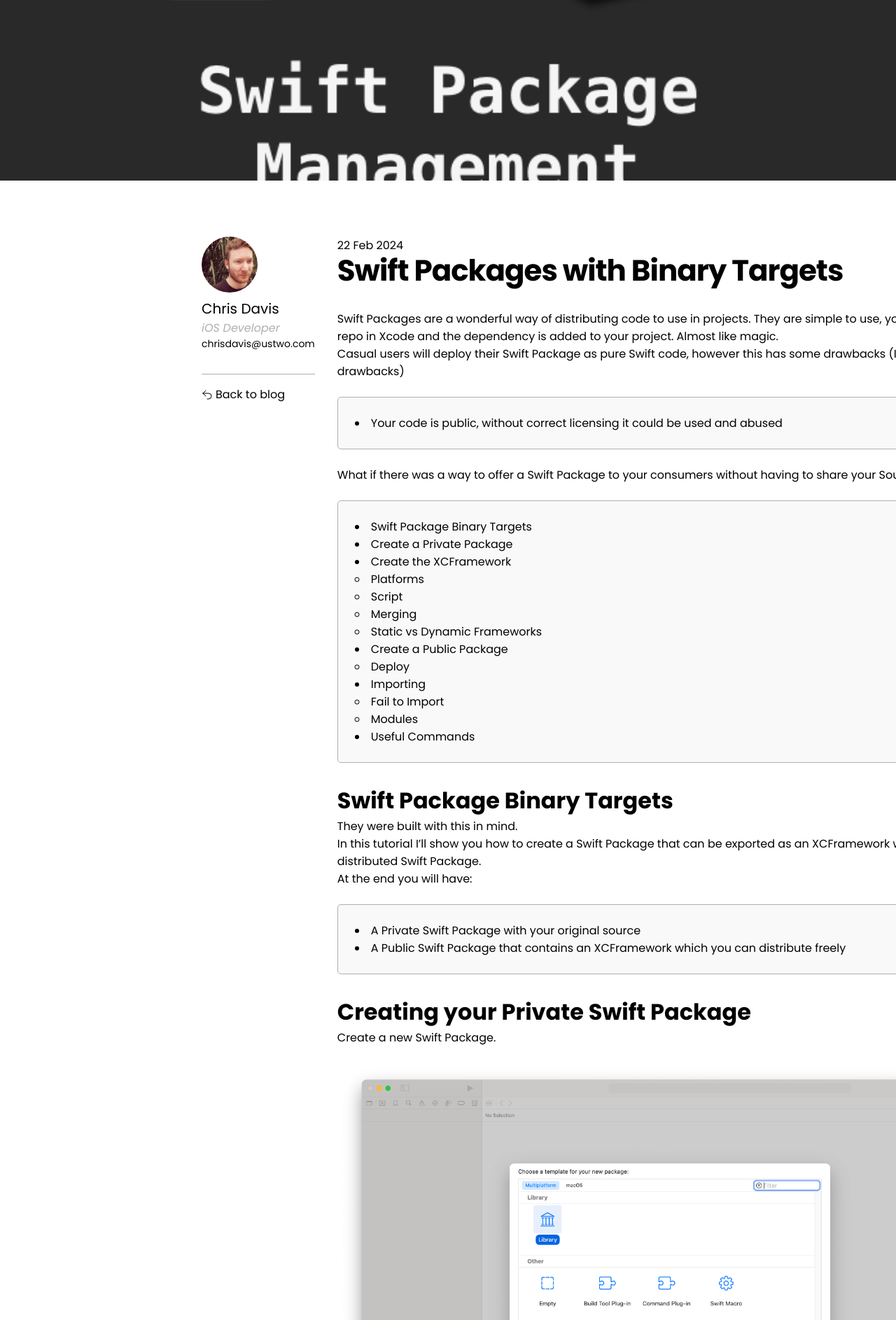
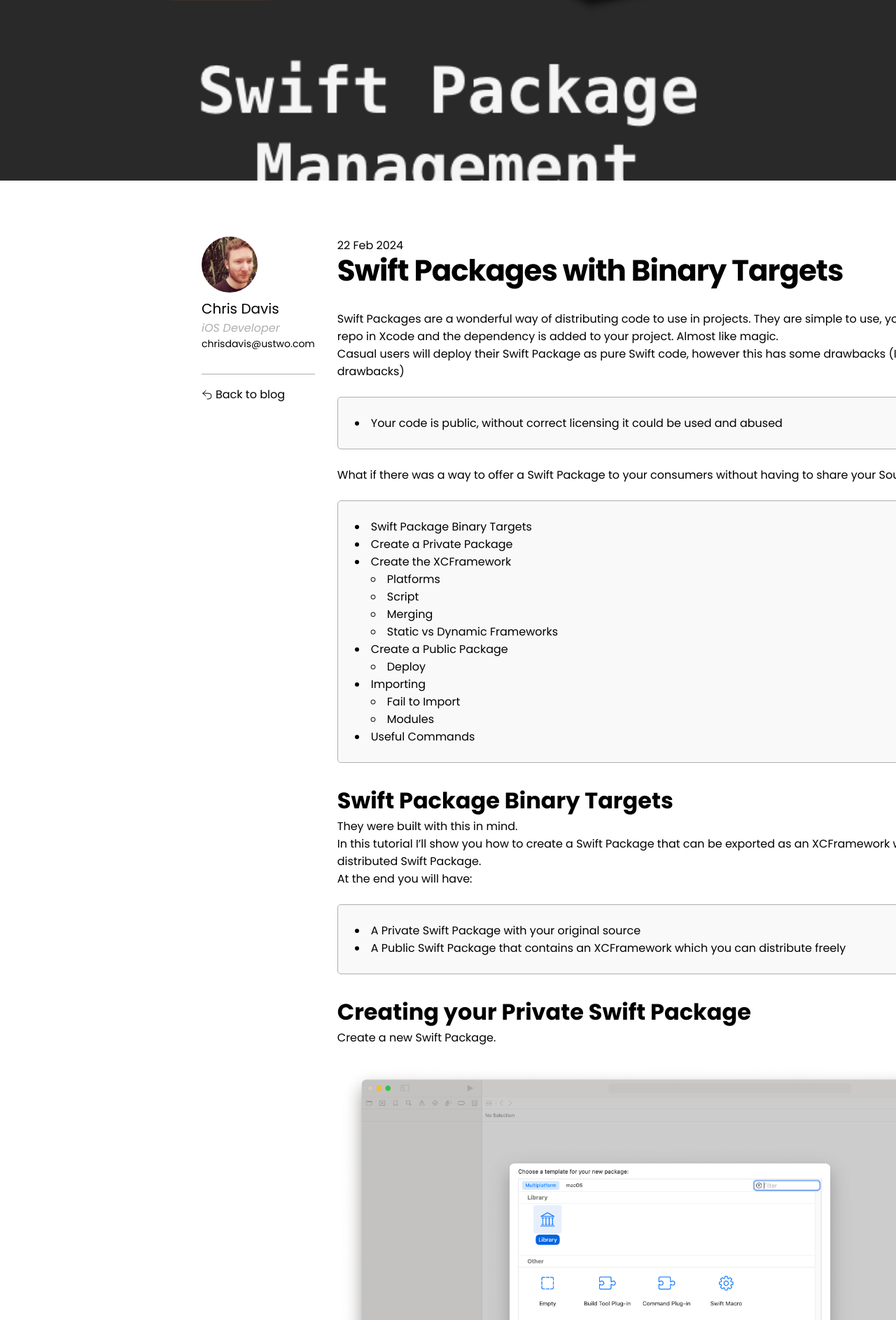
Before and after one commit to ustwo/engineering-blog, a Jekyll site: the page built from _posts/2024-02-22-swift-packages-with-binary-targets.md, in a window 1280 px wide. Shown: the part 405-2291 px from the top of the page at 70% size. Built offline with Jekyll 4.4.1, drawn with Linux system fonts in a browser that asks for light colours; our own code applies the rules of GitHub Pages for plain Markdown files.

Commit message:
:lipstick: Add indentation list

```diff
--- a/_sass/main.scss
+++ b/_sass/main.scss
@@ -27,6 +27,10 @@ a, a:visited, a:active {
 
 body {
   font-family: "Poppins", sans-serif;
+}
+
+li ul {
+  margin-left: 23px;
 }
 
 pre,
```
